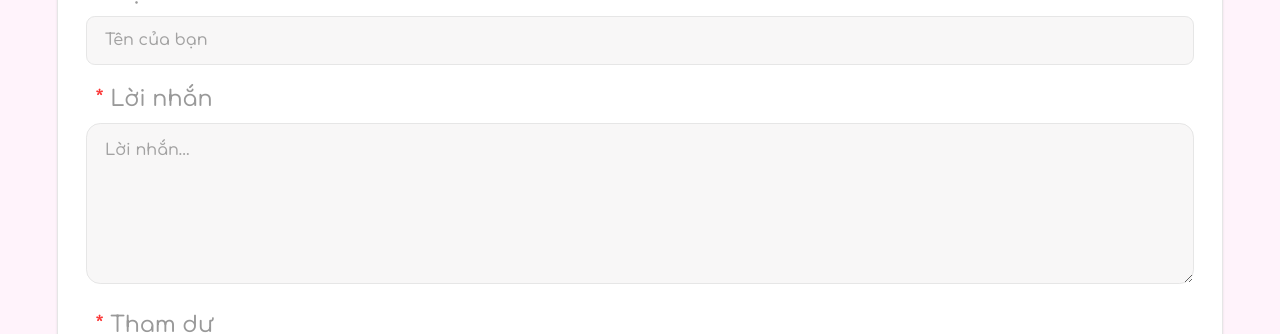
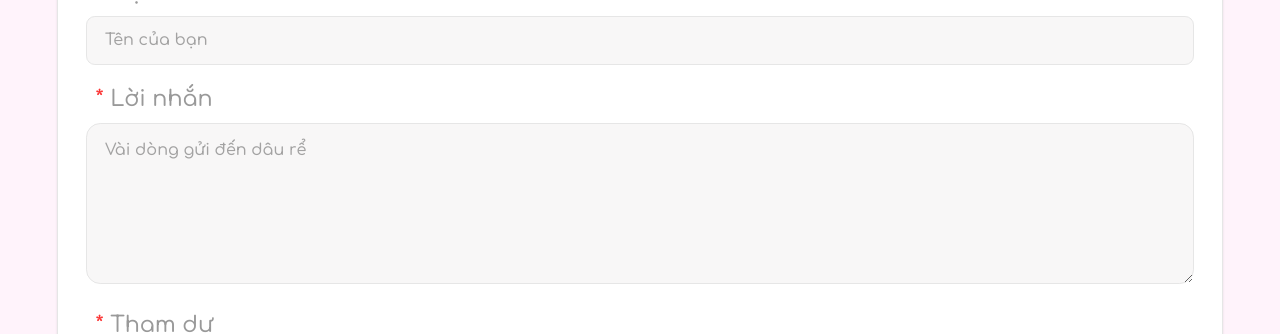
Before and after one commit to ozuit/uyen-sang-wedding, a React (Vite) app: page / in a window 1280 px wide. Shown: the part 3240-3574 px from the top of the page. Built offline with nearby package versions, Linux system fonts and the light colour scheme.

Commit message:
Update RSVP message placeholder text
Co-authored-by: Tan Tong <tantd2211@gmail.com>

```diff
--- a/src/sections/RSVP.tsx
+++ b/src/sections/RSVP.tsx
@@ -134,7 +134,7 @@ export default function RSVP({ content }: { content: InvitationContent }) {
                 className="mt-2 box-border h-[140px] w-full max-w-full min-w-0 rounded-[16px] border-2 border-[var(--invite-border)] bg-[#f8f7f7] px-3 py-3 text-[16px] outline-none focus:ring-2 focus:ring-[var(--invite-accent)] md:h-[181px] md:px-5 md:py-4 md:text-[18px]"
                 value={form.message}
                 onChange={(e) => setForm((p) => ({ ...p, message: e.target.value }))}
-                placeholder="Lời nhắn…"
+                placeholder="Vài dòng gửi đến dâu rể"
               />
             </div>
 
```
